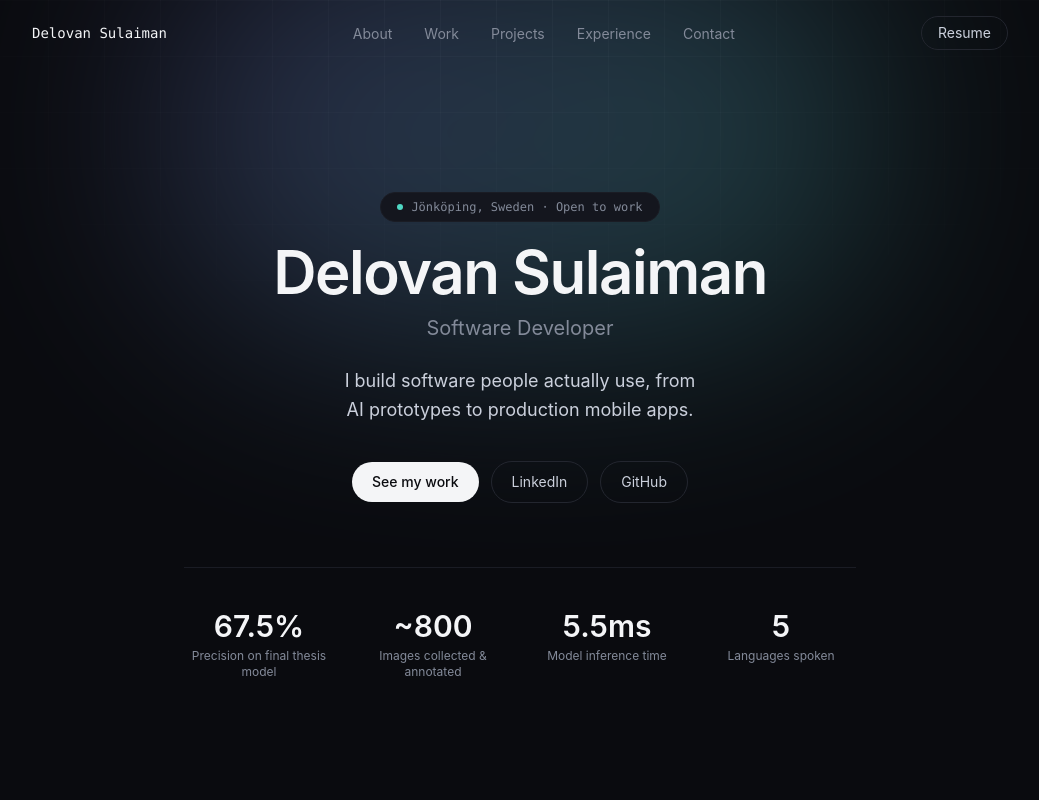
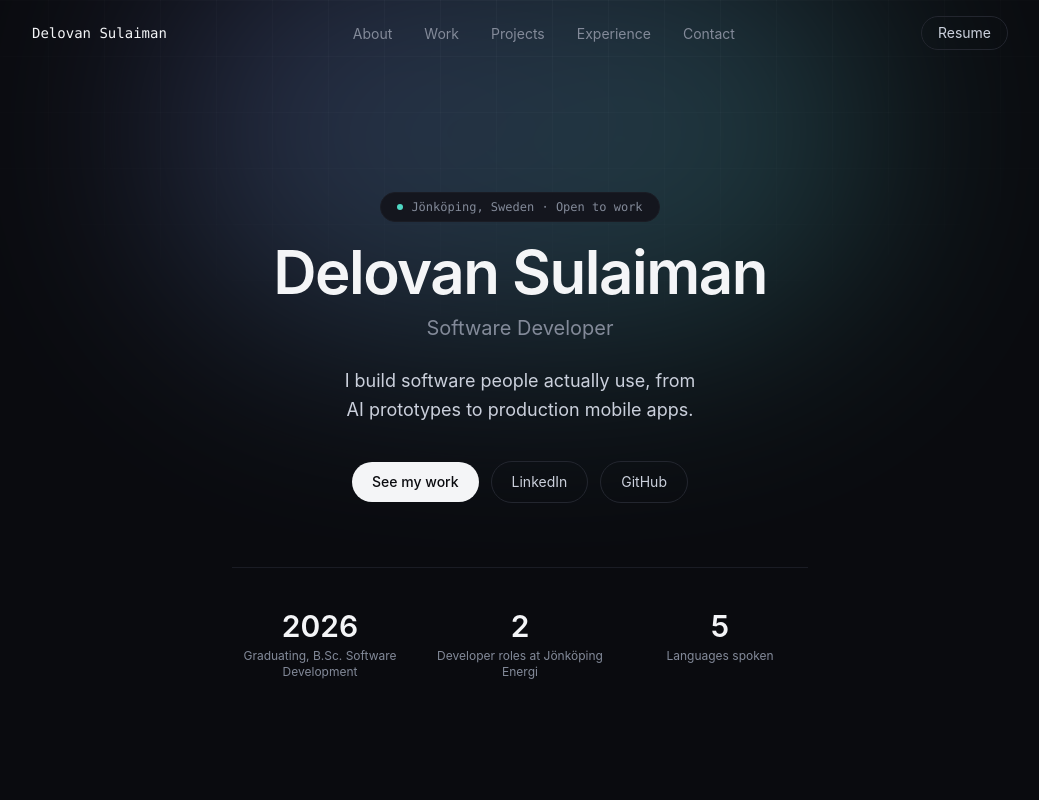
Before and after one commit to Delo4x/portfolio-, a React (Vite) app: page / in a window 1280 px wide. Shown: the top 800 px of the page, without its empty margins (120-1159 px from the left). Built offline with nearby package versions, Linux system fonts and the light colour scheme.

Commit message:
Rework hero stats to context-free facts
Leading with thesis precision/inference numbers gave visitors metrics
with no context. Replaced with graduation, industry roles and languages.

Co-Authored-By: Claude Sonnet 5 <noreply@anthropic.com>

```diff
--- a/src/components/Hero.tsx
+++ b/src/components/Hero.tsx
@@ -83,7 +83,7 @@ export function Hero() {
           initial={{ opacity: 0, y: 16 }}
           animate={{ opacity: 1, y: 0 }}
           transition={{ duration: 0.7, delay: 0.32 }}
-          className="mx-auto mt-16 grid max-w-2xl grid-cols-2 gap-6 border-t border-border-soft pt-10 sm:grid-cols-4"
+          className="mx-auto mt-16 grid max-w-xl grid-cols-1 gap-6 border-t border-border-soft pt-10 sm:grid-cols-3"
         >
           {STATS.map((stat) => (
             <div key={stat.label}>
--- a/src/data/content.ts
+++ b/src/data/content.ts
@@ -21,9 +21,8 @@ export const PROFILE = {
 }
 
 export const STATS = [
-  { value: '67.5%', label: 'Precision on final thesis model' },
-  { value: '~800', label: 'Images collected & annotated' },
-  { value: '5.5ms', label: 'Model inference time' },
+  { value: '2026', label: 'Graduating, B.Sc. Software Development' },
+  { value: '2', label: 'Developer roles at Jönköping Energi' },
   { value: '5', label: 'Languages spoken' },
 ]
 
```
